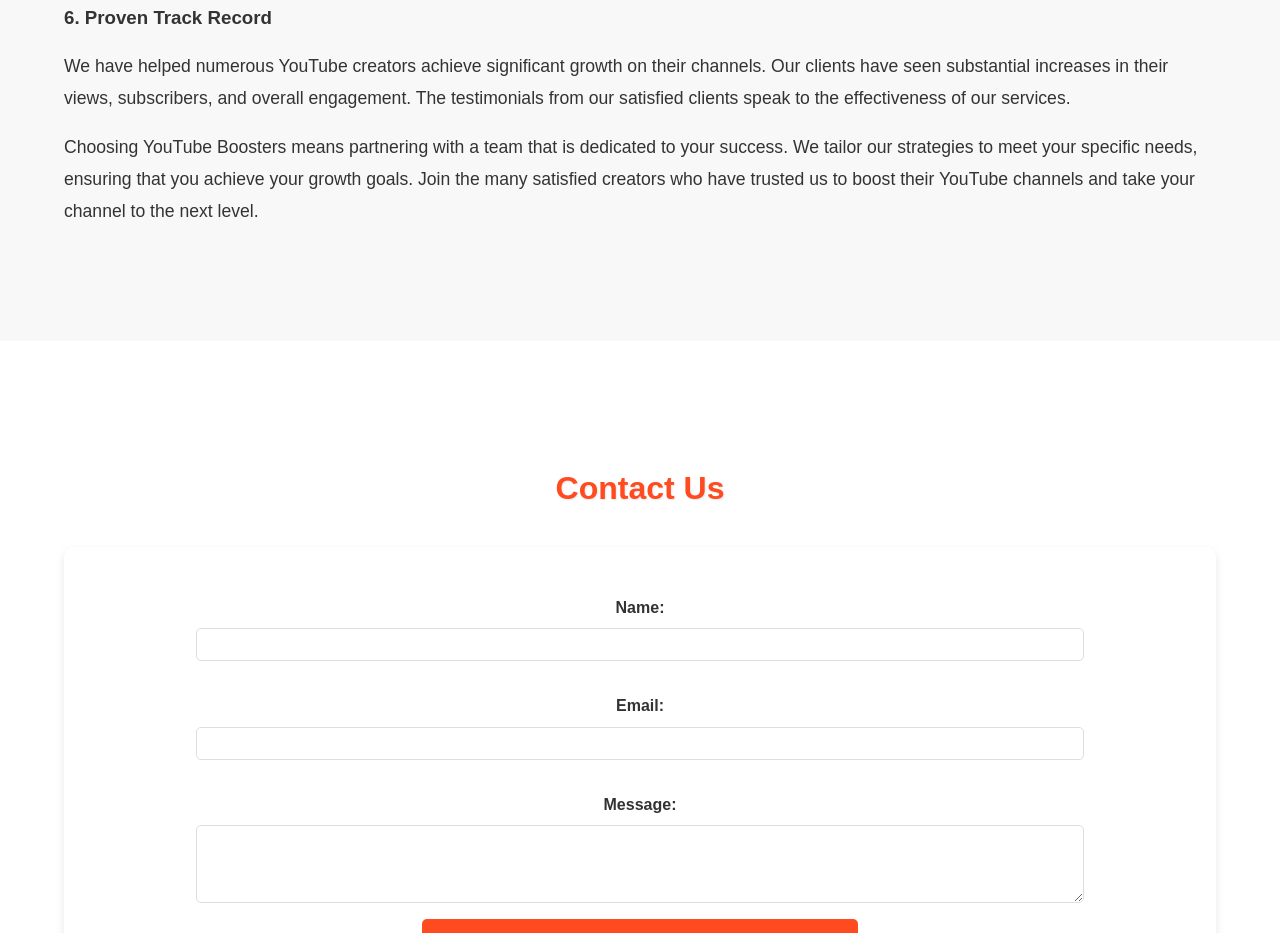
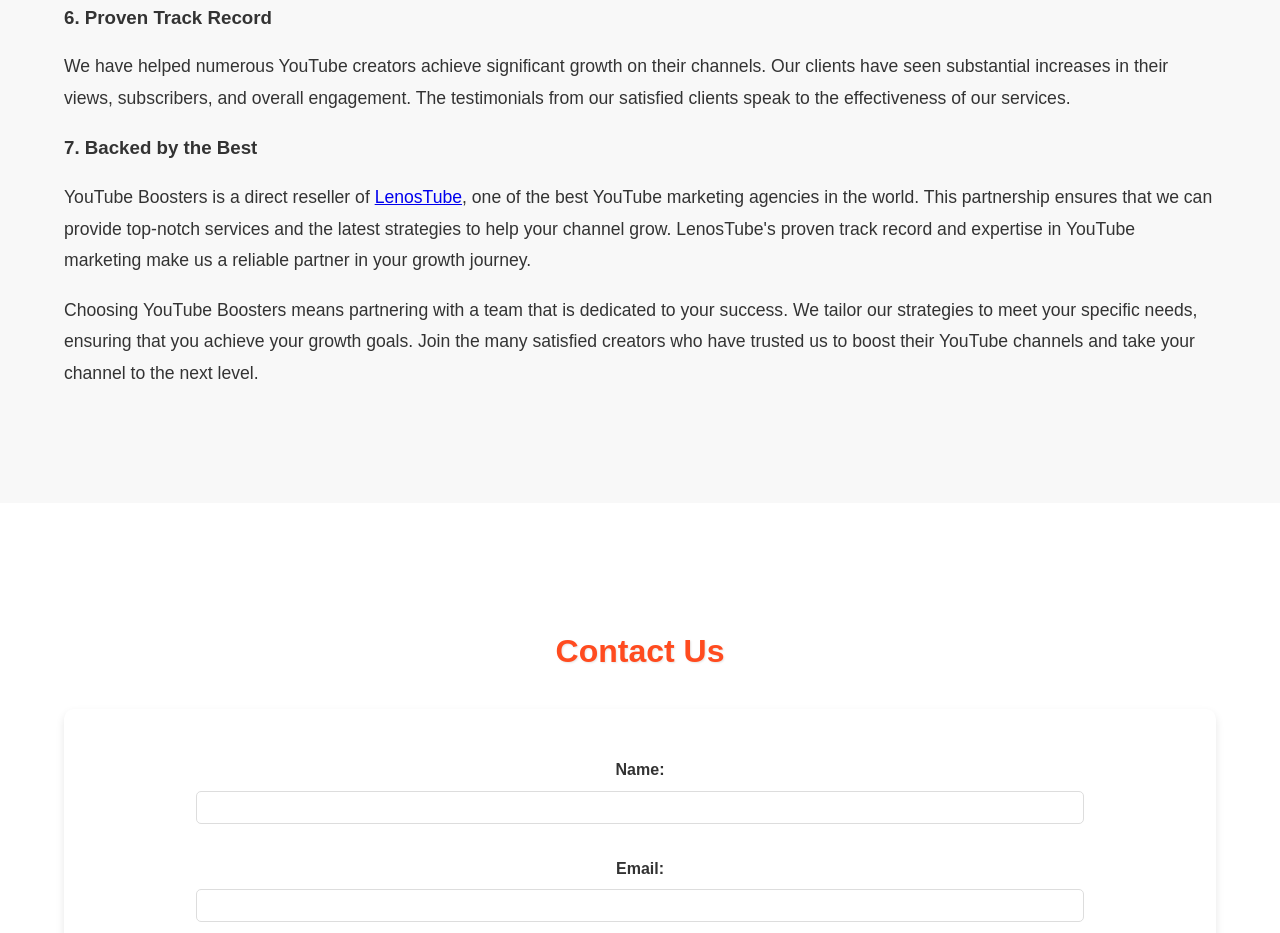
Before and after one commit to ytlab23/tueboostersgpt, a plain HTML site: page index.html in a window 1280 px wide. Shown: the part 5015-5948 px from the top of the page. Drawn offline with Linux system fonts and the light colour scheme.

Commit message:
Update index.html

```diff
--- a/index.html
+++ b/index.html
@@ -100,8 +100,11 @@
             <p>We are committed to providing excellent customer service. Our dedicated support team is available 24/7 to assist you with any queries or issues you might have. We pride ourselves on our responsiveness and our ability to address your concerns promptly.</p>
             <h3>6. Proven Track Record</h3>
             <p>We have helped numerous YouTube creators achieve significant growth on their channels. Our clients have seen substantial increases in their views, subscribers, and overall engagement. The testimonials from our satisfied clients speak to the effectiveness of our services.</p>
+            <h3>7. Backed by the Best</h3>
+            <p>YouTube Boosters is a direct reseller of <a href="https://www.lenostube.com/en/">LenosTube</a>, one of the best YouTube marketing agencies in the world. This partnership ensures that we can provide top-notch services and the latest strategies to help your channel grow. LenosTube's proven track record and expertise in YouTube marketing make us a reliable partner in your growth journey.</p>
+
             <p>Choosing YouTube Boosters means partnering with a team that is dedicated to your success. We tailor our strategies to meet your specific needs, ensuring that you achieve your growth goals. Join the many satisfied creators who have trusted us to boost their YouTube channels and take your channel to the next level.</p>
-        </div>
+            </div>
     </section>
     <section id="contact" class="section bg-light">
         <div class="container">
```
